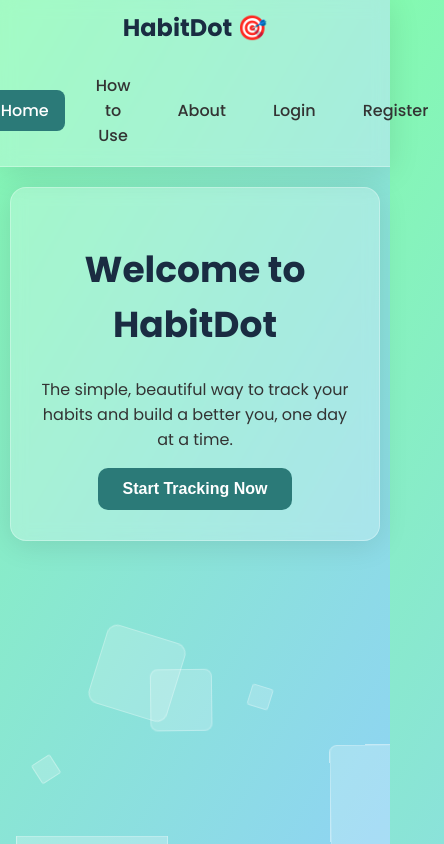
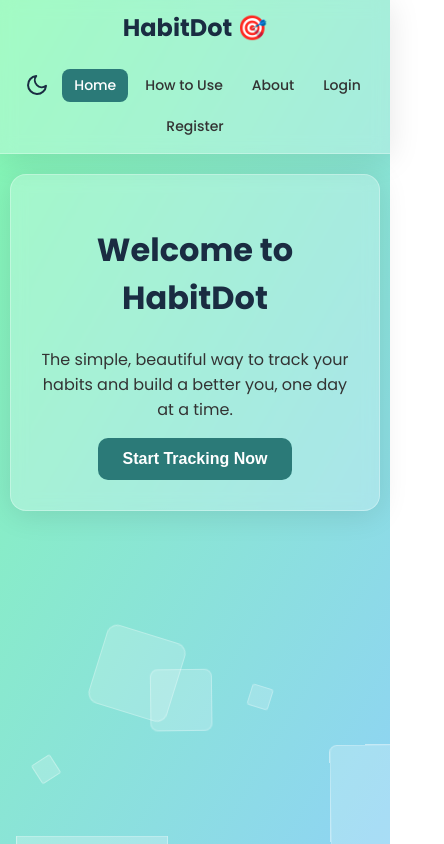
Before and after one commit to MineshJoshi/HabitTracker, a React (Create React App) app in the folder client/: page / in a window 390 px wide. Shown: the whole page, 444 px wide, since content can reach past the window. Built offline with nearby package versions, Linux system fonts and the light colour scheme.

Commit message:
Improve mobile responsive design

```diff
--- a/client/src/App.css
+++ b/client/src/App.css
@@ -102,7 +102,7 @@
   position: relative;
   z-index: 2;
   transition: background 0.5s ease, border-bottom 0.5s ease;
-  flex-wrap: wrap; /* Navbar ko wrap hone ki permission di */
+  flex-wrap: wrap;
 }
 
 .nav-brand {
@@ -161,7 +161,7 @@
   background: rgba(0,0,0,0.1);
 }
 
-.homepage-container, .auth-container, .app-container, .detail-page-container {
+.homepage-container, .auth-container, .app-container, .detail-page-container, .about-container {
   width: 100%;
   padding: 30px;
   background: var(--glass-bg);
@@ -171,18 +171,19 @@
   -webkit-backdrop-filter: blur(8px);
   border: 1px solid var(--glass-border);
   transition: background 0.5s ease, border 0.5s ease;
-  box-sizing: border-box; /* Yeh zaroori hai */
+  box-sizing: border-box;
 }
 .homepage-container { max-width: 600px; text-align: center; }
 .auth-container { max-width: 450px; text-align: center; }
 .app-container { max-width: 750px; }
 .detail-page-container { max-width: 800px; text-align: center; }
+.about-container { max-width: 700px; text-align: left; }
 
-.homepage-content h1, .auth-container h2, .detail-page-container h1 {
+.homepage-content h1, .auth-container h2, .detail-page-container h1, .about-container h2 {
   color: var(--text-primary);
   margin-bottom: 25px;
 }
-.homepage-content p, .auth-form label {
+.homepage-content p, .auth-form label, .about-container p {
   color: var(--text-secondary);
 }
 
@@ -271,6 +272,11 @@
 .react-calendar { width: 100%; border: none; border-radius: 8px; }
 .react-calendar__tile { border-radius: 8px; height: 60px; }
 .calendar-tile.none { background-color: var(--status-none-bg) !important; }
+.about-container h2 { text-align: center; }
+.about-container p { line-height: 1.8; margin-bottom: 20px; }
+.auth-switch { margin-top: 25px; font-size: 14px; color: var(--text-secondary); }
+.auth-switch span { color: var(--btn-primary-bg); font-weight: 600; text-decoration: underline; }
+
 
 /* Background Shapes */
 .shapes-container { position: fixed; top: 0; left: 0; width: 100%; height: 100%; overflow: hidden; z-index: 0; }
@@ -294,7 +300,7 @@
 
 
 /* =================================
-   RESPONSIVE DESIGN (MOBILE VIEW)
+   RESPONSIVE DESIGN (MOBILE VIEW) - IMPROVED
    ================================= */
 @media (max-width: 768px) {
   .content-area {
@@ -302,40 +308,58 @@
   }
 
   .page-title {
-    font-size: 32px;
+    font-size: 28px; /* Thoda aur chota kiya */
     margin-bottom: 20px;
   }
 
   .navbar {
-    padding: 10px 15px;
-    justify-content: center; /* Center me laaya */
-    gap: 10px; /* Thoda gap diya */
+    padding: 10px;
+    flex-direction: column; /* Column me laaya */
+    gap: 10px;
   }
 
   .nav-brand {
-    width: 100%; /* Poori width di */
-    text-align: center; /* Center me laaya */
     margin-bottom: 10px;
   }
 
   .nav-links {
+    flex-wrap: wrap; /* Links ko wrap hone diya */
     justify-content: center;
-    width: 100%;
+    gap: 5px; /* Gap kam kiya */
+  }
+
+  .nav-link {
+    font-size: 14px;
+    padding: 6px 12px; /* Padding kam ki */
   }
 
   .homepage-content h1 {
-    font-size: 36px;
+    font-size: 32px;
+  }
+  .homepage-content p {
+    font-size: 16px;
+  }
+
+  .app-container, .auth-container, .detail-page-container, .about-container {
+    padding: 15px; /* Padding kam ki */
+  }
+
+  /* Tracker Table ko scrollable banaya */
+  .habit-tracker {
+    width: 100%;
+    overflow-x: auto; /* Horizontal scroll add kiya */
+    -webkit-overflow-scrolling: touch; /* Smooth scroll mobile par */
   }
 
   .header-row, .habit-row {
-    grid-template-columns: 1.5fr repeat(7, 1fr); /* Habit name ko thodi kam jagah */
-    padding: 8px 0;
+    min-width: 500px; /* Table ko ek minimum width di */
+    grid-template-columns: 120px repeat(7, 40px); /* Columns ko fixed width di */
+    gap: 5px;
   }
 
   .habit-name {
     font-size: 14px;
     padding-left: 5px;
-    word-break: break-word; /* Lambe naam ko todne ke liye */
   }
 
   .date-header {
@@ -348,42 +372,10 @@
   }
 
   .streak-counter {
-    font-size: 10px;
-    padding: 1px 6px;
-    margin-left: 5px;
+    display: none; /* Mobile par streak counter hide kiya */
   }
 
   .react-calendar__tile {
-    height: 45px; /* Calendar ko chota kiya */
+    height: 40px;
   }
 }
-
-/* About Page Styles */
-.about-container {
-  max-width: 700px;
-  padding: 40px !important;
-  text-align: left;
-}
-.about-container h2 {
-  text-align: center;
-  margin-bottom: 25px;
-  color: var(--text-primary);
-}
-.about-container p {
-  line-height: 1.8;
-  margin-bottom: 20px;
-  color: var(--text-secondary);
-}
-
-/* Auth Page Switch Link Styles */
-.auth-switch {
-  margin-top: 25px;
-  font-size: 14px;
-  color: var(--text-secondary);
-}
-.auth-switch span {
-  color: var(--btn-primary-bg);
-  font-weight: 600;
-  cursor: pointer;
-  text-decoration: underline;
-}
```
